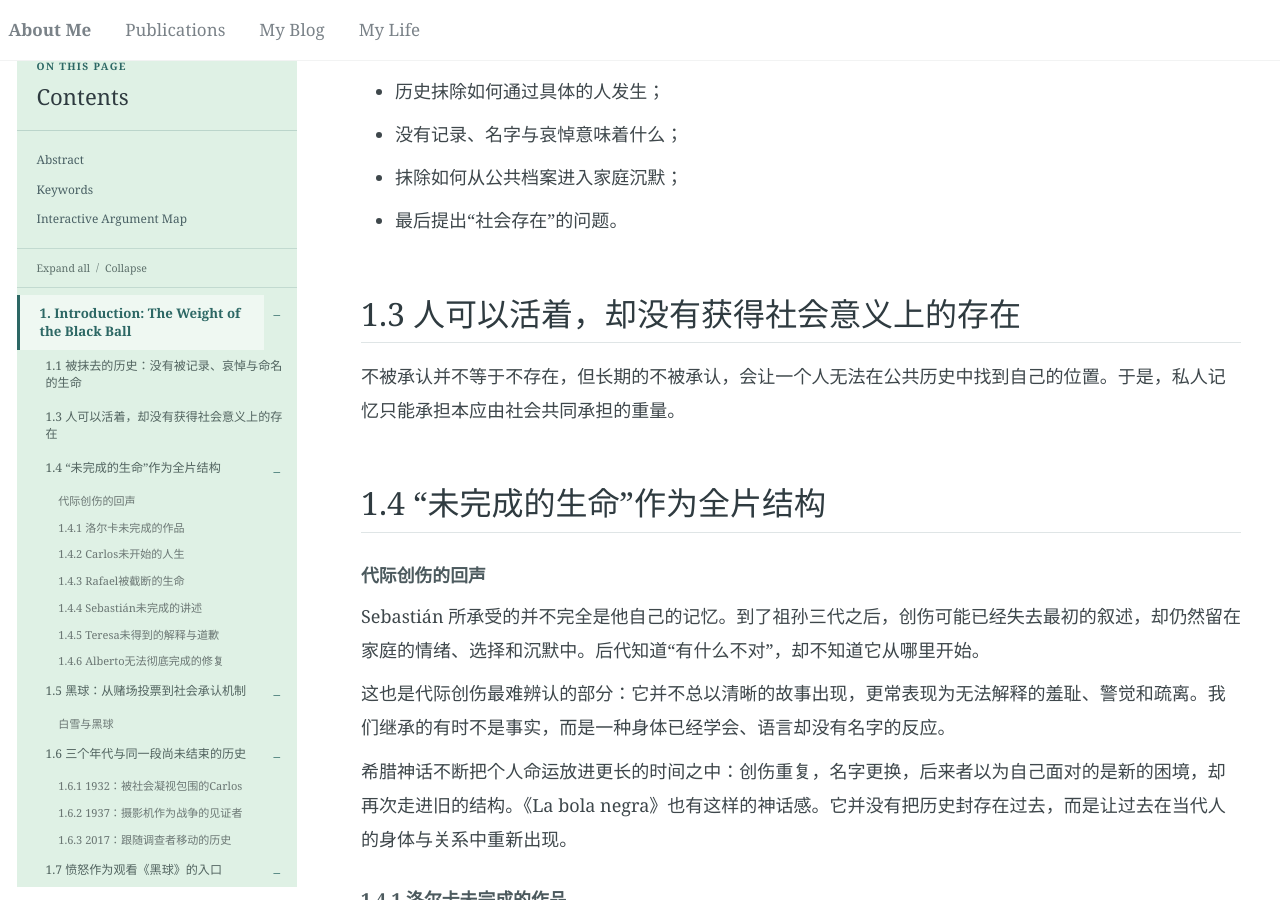
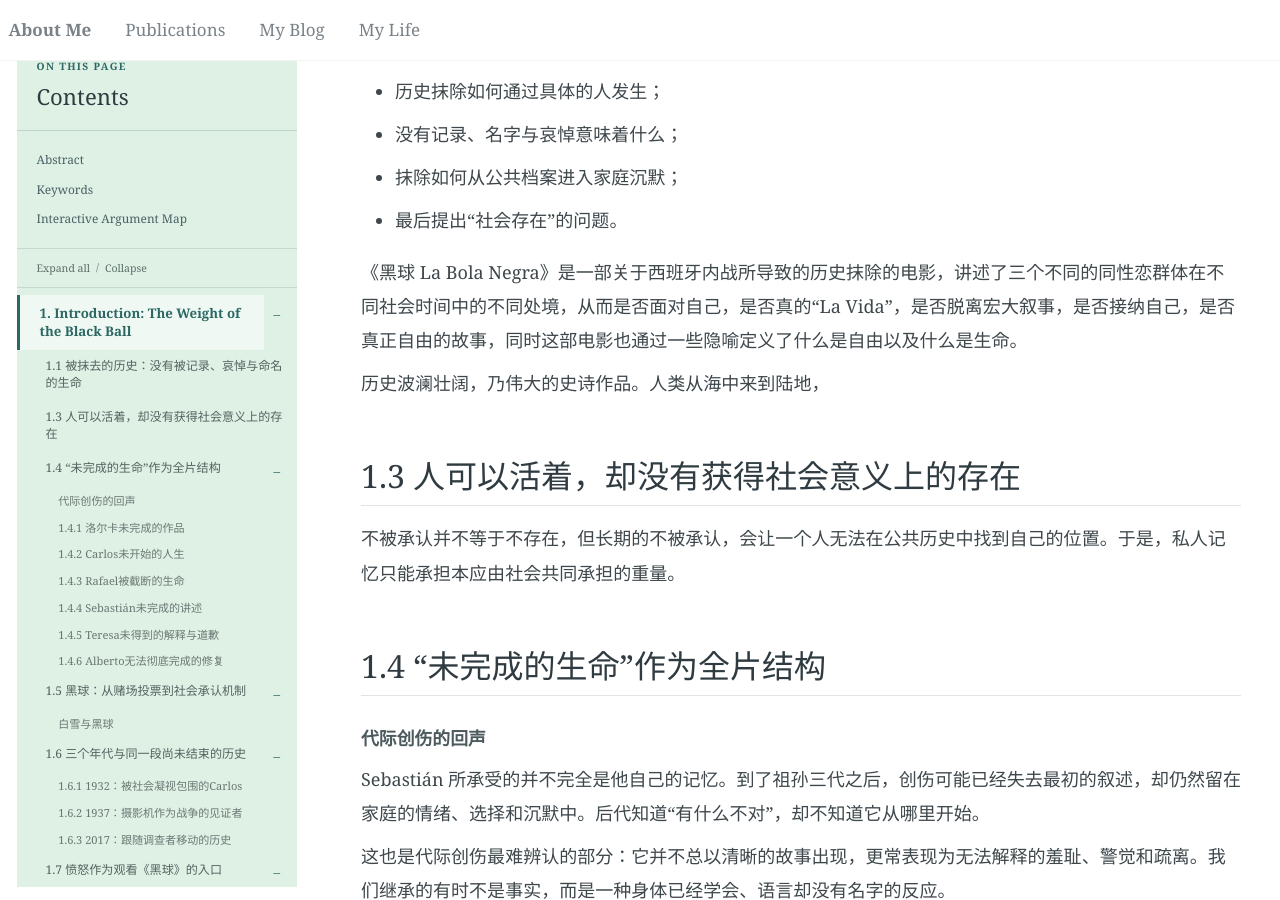
Before and after one commit to Cathylixi/Cathylixi.github.io, a Jekyll site: the page built from _posts/2026-11-10-la-bola-negra-review.md, in a window 1280 px wide and 900 px high, scrolled down 1964 px. Built offline with Jekyll 4.4.1, drawn with Linux system fonts in a browser that asks for light colours; nearby versions of some CDN libraries.

Commit message:
Publish La Bola Negra from Google Docs

```diff
--- a/_posts/2026-11-10-la-bola-negra-review.md
+++ b/_posts/2026-11-10-la-bola-negra-review.md
@@ -50,6 +50,10 @@ visualization_title: "《黑球》动态关系星图"
 - 抹除如何从公共档案进入家庭沉默；
 
 - 最后提出“社会存在”的问题。
+
+《黑球 La Bola Negra》是一部关于西班牙内战所导致的历史抹除的电影，讲述了三个不同的同性恋群体在不同社会时间中的不同处境，从而是否面对自己，是否真的“La Vida”，是否脱离宏大叙事，是否接纳自己，是否真正自由的故事，同时这部电影也通过一些隐喻定义了什么是自由以及什么是生命。
+
+历史波澜壮阔，乃伟大的史诗作品。人类从海中来到陆地，
 
 ### 1.3 人可以活着，却没有获得社会意义上的存在
 
```
